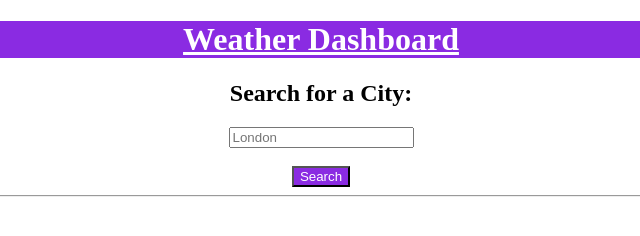
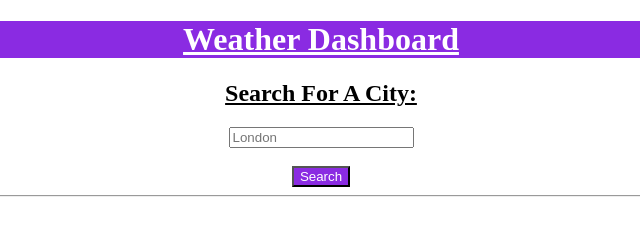
Before and after one commit to RehyanR/Weather-Dashboard, a plain HTML site: page index.html in a window 1280 px wide. Shown: the full height of the page, 319-959 px from the left. Drawn offline with nearby package versions, Linux system fonts and the light colour scheme.

Commit message:
underlined h2

```diff
--- a/assets/style.css
+++ b/assets/style.css
@@ -19,4 +19,5 @@ h1 {
 
 h2 {
     text-align: center;
+    text-decoration: underline;
 }
--- a/index.html
+++ b/index.html
@@ -20,7 +20,7 @@
       <div class="row">
         <aside class="col-lg-3 pb-3">
           <h2 id="form-heading" class="mt-1 h3 form-label">
-            Search for a City:
+            Search For A City:
           </h2>
           <form id="search-form" class="form">
             <div class="form-inline form-group">
```
